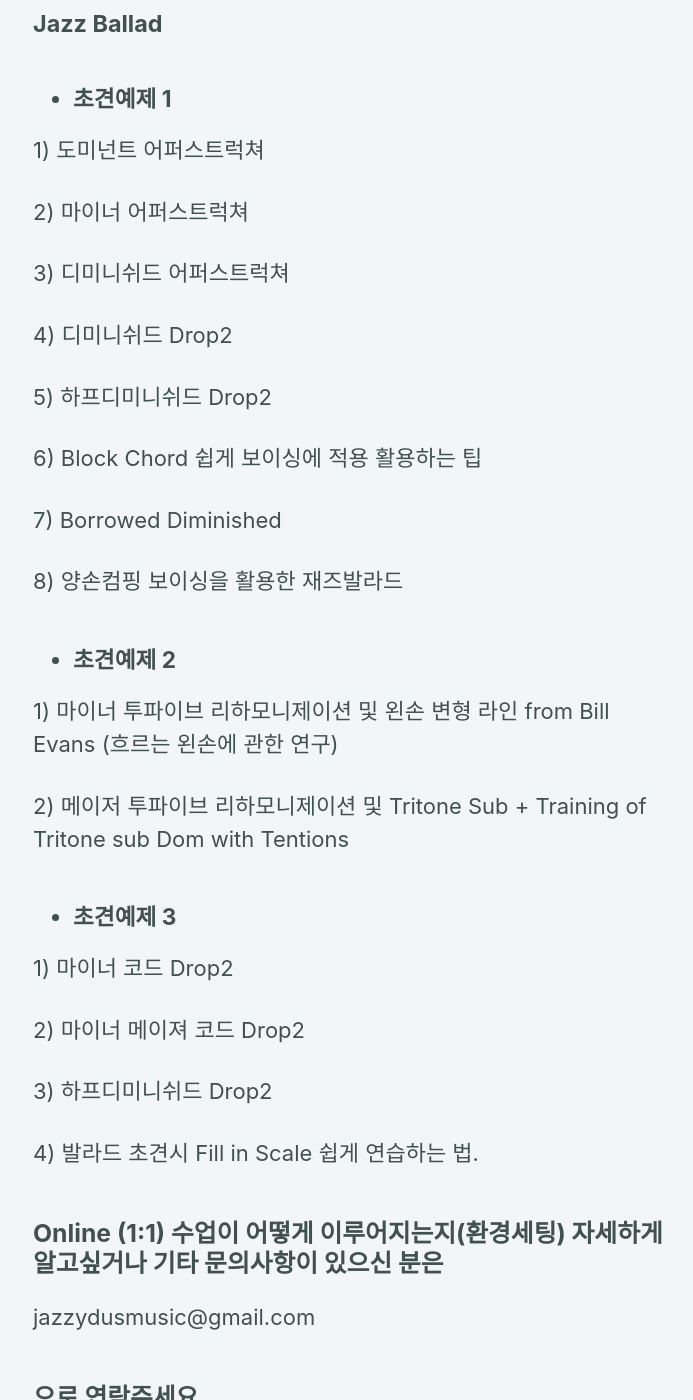
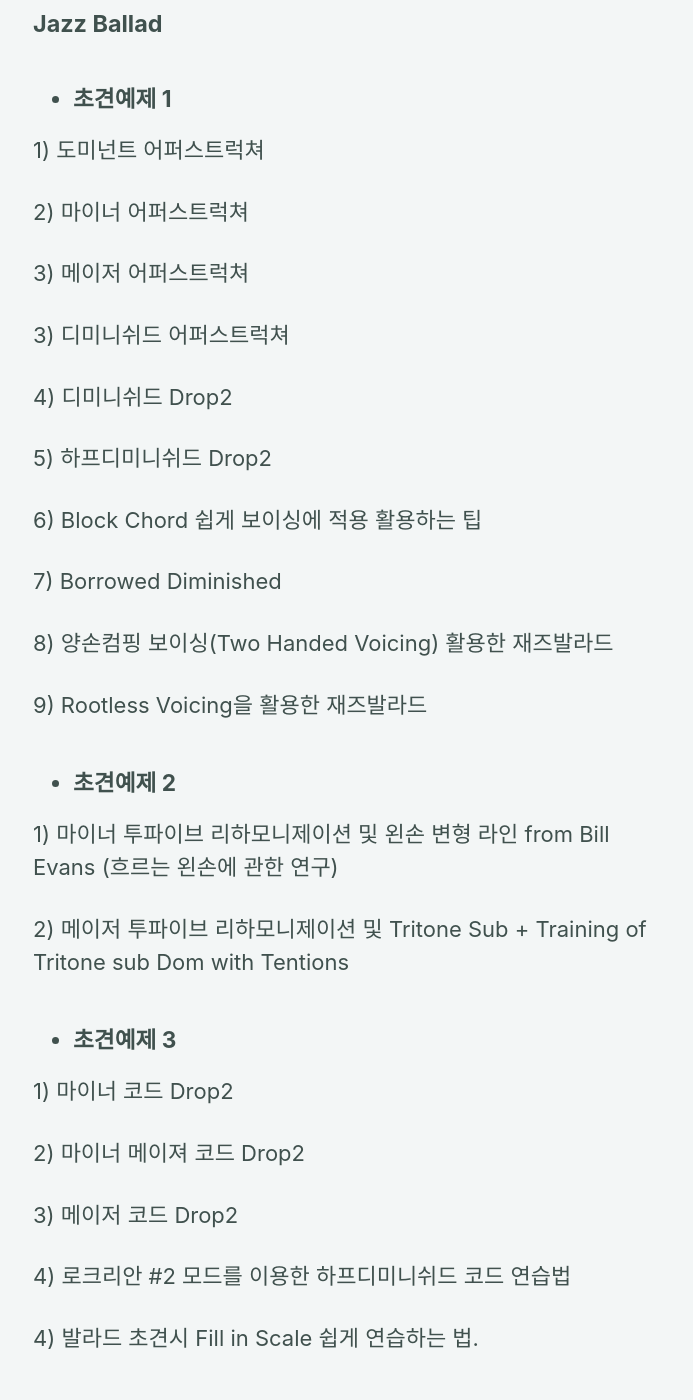
Before and after one commit to jjmusic-online/jjmusic-online.github.io, a Jekyll site: the page built from _posts/2021-07-05-my-first-post.md, in a window 1280 px wide and 1400 px high, scrolled down 2458 px. Shown: the whole window, without its empty margins (289-982 px from the left). Built offline with Jekyll 4.4.1, drawn with Linux system fonts in a browser that asks for light colours; cached includes are drawn as plain includes; nearby versions of some CDN libraries.

Commit message:
Update 2021-07-05-my-first-post.md

```diff
--- a/_posts/2021-07-05-my-first-post.md
+++ b/_posts/2021-07-05-my-first-post.md
@@ -71,6 +71,8 @@ date: 2021-07-05
 
 2) 마이너 어퍼스트럭쳐
 
+3) 메이저 어퍼스트럭쳐
+
 3) 디미니쉬드 어퍼스트럭쳐
 
 4) 디미니쉬드 Drop2
@@ -81,7 +83,9 @@ date: 2021-07-05
 
 7) Borrowed Diminished
 
-8) 양손컴핑 보이싱을 활용한 재즈발라드
+8) 양손컴핑 보이싱(Two Handed Voicing) 활용한 재즈발라드
+
+9) Rootless Voicing을 활용한 재즈발라드
 
 - ##### 초견예제 2
 
@@ -96,7 +100,9 @@ date: 2021-07-05
 
 2) 마이너 메이져 코드 Drop2
 
-3) 하프디미니쉬드 Drop2
+3) 메이저 코드 Drop2
+
+4) 로크리안 #2 모드를 이용한 하프디미니쉬드 코드 연습법
 
 4) 발라드 초견시 Fill in Scale 쉽게 연습하는 법.
 
```
